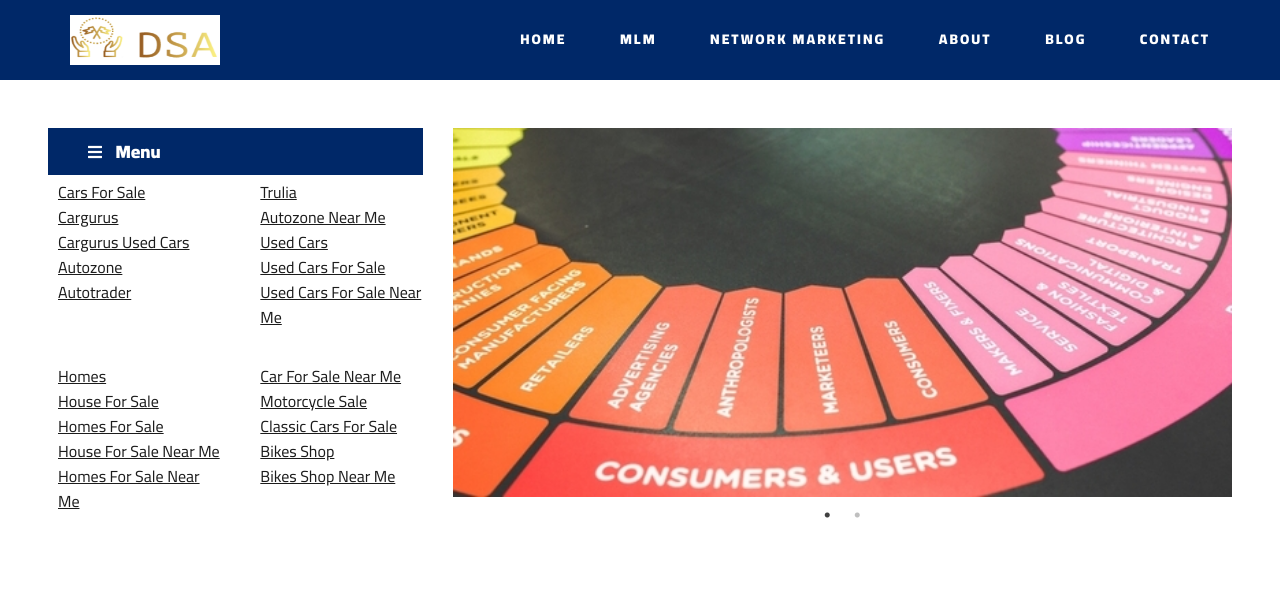
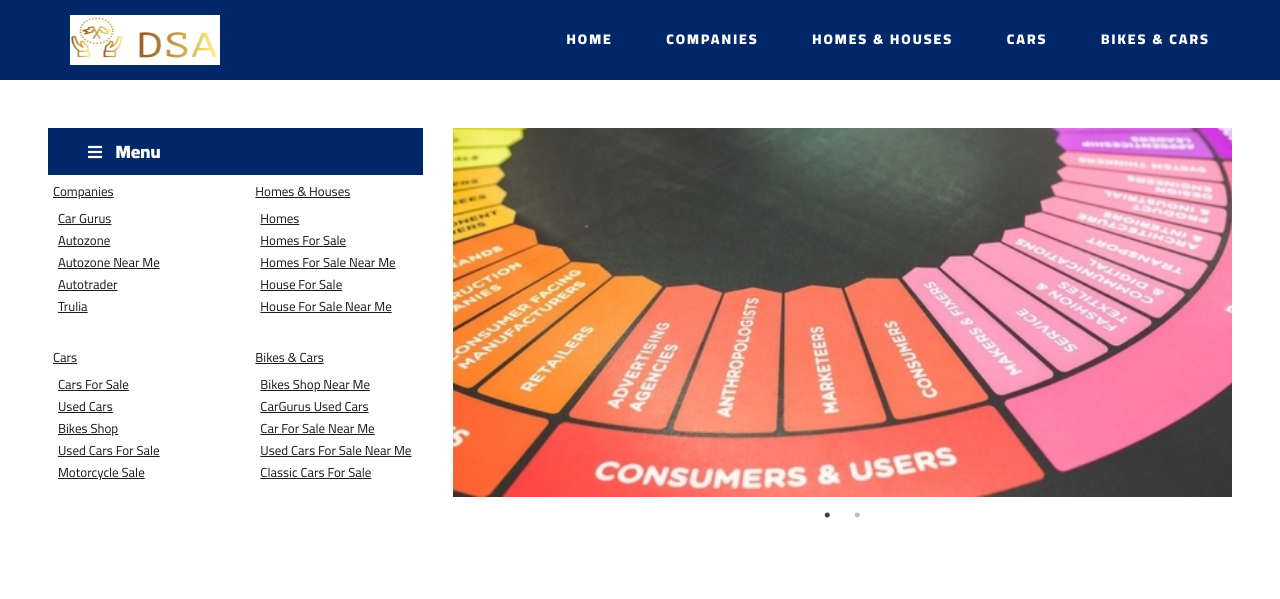
Before and after one commit to hassanjrao/fsn-website-Laravel, a Laravel app: page /mlm in a window 1280 px wide. Shown: the top 599 px of the page. Run offline with Laravel 8, Linux system fonts and the light colour scheme; data that the repository does not hold is empty; some libraries are stand-ins or nearby versions.

Commit message:
added left menu top and footer links

```diff
--- a/public/css/style.css
+++ b/public/css/style.css
@@ -530,6 +530,10 @@ ol {
   display: none;
 }
 
+.humberger__menu__wrapper a {
+  text-transform: capitalize;
+}
+
 .humberger__open {
   display: none;
 }
@@ -584,9 +588,8 @@ ol {
 }
 
 .hero__categories ul {
-  padding-left: 10px;
+  padding-left: 5px;
   padding-top: 5px;
-  padding-bottom: 5px;
 }
 
 .hero__categories ul li {
@@ -594,9 +597,9 @@ ol {
 }
 
 .hero__categories ul li a {
-  font-size: 16px;
+  font-size: 13px;
   color: #1c1c1c;
-  line-height: 25px;
+  line-height: 22px;
   display: block;
   text-transform: capitalize;
   text-decoration: underline;
@@ -2303,6 +2306,10 @@ ol {
   padding: 0px 16px;
 }
 
+.enquiry-btn:hover {
+  color: #cce5ff;
+}
+
 .tos-policy ul,
 .tos-policy ol {
   margin-left: 56px;
--- a/resources/sass/_header.scss
+++ b/resources/sass/_header.scss
@@ -313,6 +313,10 @@
     display: none;
 }
 
+.humberger__menu__wrapper a{
+    text-transform: capitalize;
+}
+
 .humberger__open {
     display: none;
 }
--- a/resources/sass/_hero.scss
+++ b/resources/sass/_hero.scss
@@ -59,17 +59,16 @@
 .hero__categories {
 
     ul {
-        padding-left: 10px;
+        padding-left: 5px;
         padding-top: 5px;
-        padding-bottom: 5px;
 
         li {
             list-style: none;
 
             a {
-                font-size: 16px;
+                font-size: 13px;
                 color: $normal-color;
-                line-height: 25px;
+                line-height: 22px;
                 display: block;
                 text-transform: capitalize;
                 text-decoration: underline;
--- a/resources/sass/_responsive.scss
+++ b/resources/sass/_responsive.scss
@@ -132,6 +132,7 @@
 
     a {
       display: inline-block;
+
     }
   }
 
--- a/resources/sass/_slider.scss
+++ b/resources/sass/_slider.scss
@@ -14,3 +14,6 @@
   z-index: 2;
   padding: 0px 16px;
 }
+.enquiry-btn:hover{
+  color:#cce5ff;
+}
--- a/resources/views/footer.blade.php
+++ b/resources/views/footer.blade.php
@@ -20,7 +20,7 @@
 
 
                         <div class="footer__widget ">
-                            <p class="mb-1">MLM in: </p>
+                            <p class="mb-1">Cars for sale in: </p>
                             <ul>
                                 <?php
 
@@ -57,7 +57,7 @@
 
                         <div class="footer__widget">
 
-                            <p class="mb-1">Network Marketing in:</p>
+                            <p class="mb-1">CarGurus in:</p>
                             <ul>
 
                                 <?php
@@ -107,7 +107,7 @@
                     <div class="col-lg-6 col-sm-6 col-xs-6 border border-top-0 border-left-0 border-bottom-0">
                         <div class="footer__widget">
 
-                            <p class="mb-1 mt-4">Mlm companies in: </p>
+                            <p class="mb-1 mt-4">CarGurus used cars in: </p>
                             <ul>
 
                                 <?php
@@ -154,7 +154,7 @@
 
                         <div class="footer__widget">
 
-                            <p class="mb-1 mt-4">Multi level marketing in: </p>
+                            <p class="mb-1 mt-4">Autozone in: </p>
                             <ul>
 
                                 <?php
--- a/resources/views/layouts/master.blade.php
+++ b/resources/views/layouts/master.blade.php
@@ -60,30 +60,59 @@
 
         <nav class="humberger__menu__nav mobile-menu">
             <ul>
-                <li class="active"><a href=" {{ route("/") }}">Home</a></li>
-                <li><a href="#">MLM</a>
+                <li class="active"><a href=" {{ route("/") }}">Home</a>
+
                     <ul class="header__menu__dropdown">
-                        <li><a href="{{ route("mlm") }}">MLM</a></li>
-                        <li><a href="{{ route("mlm-companies") }}">MLM Companies</a></li>
-                        <li><a href="#">MLM Company</a></li>
-                        <li><a href="#">MLM Business</a></li>
-                        <li><a href="#">MLM Software</a></li>
+                        <li><a href="about.php">About</a></li>
+                        <li><a href="blog-list.php">Blog</a></li>
+                        <li><a href="#">Contact</a></li>
+                    </ul>
+                </li>
+                <li><a href="#">Companies</a>
+                    <ul class="header__menu__dropdown">
+                        <li><a href="{{ route("mlm") }}">Car Gurus</a></li>
+                        <li><a href="{{ route("mlm-companies") }}">Autozone</a></li>
+                        <li><a href="#">Autozone near me</a></li>
+                        <li><a href="#">Autotrader</a></li>
+                        <li><a href="#">Trulia</a></li>
                     </ul>
                 </li>
 
-                <li><a href="#">Network Marketing</a>
+                <li><a href="#">Homes & Houses</a>
                     <ul class="header__menu__dropdown">
-                        <li><a href="network-marketing.php">Network Marketing</a></li>
-                        <li><a href="#">Multi Level Marketing</a></li>
-                        <li><a href="multi-level-marketers.php">Multi Level Marketers</a></li>
-                        <li><a href="direct-marketing.php">Direct Marketing</a></li>
-                        <li><a href="direct-selling-companies.php">Direct Selling Companies</a></li>
+                        <li><a href="network-marketing.php">Homes</a></li>
+                        <li><a href="#">Homes for sale</a></li>
+                        <li><a href="multi-level-marketers.php">Homes for sale near me</a></li>
+                        <li><a href="direct-marketing.php">house for sale</a></li>
+                        <li><a href="direct-selling-companies.php">house for sale near me</a></li>
                     </ul>
 
                 </li>
-                <li><a href="about.php">About</a></li>
-                <li><a href="blog-list.php">Blog</a></li>
-                <li><a href="#">Contact</a></li>
+
+                <li><a href="#">Cars</a>
+                    <ul class="header__menu__dropdown">
+                        <li><a href="network-marketing.php">cars for sale</a></li>
+                        <li><a href="#">used cars</a></li>
+                        <li><a href="multi-level-marketers.php">bikes shop</a></li>
+                        <li><a href="direct-marketing.php">used cars for sale</a></li>
+                        <li><a href="direct-selling-companies.php">motorcycle sale</a></li>
+                    </ul>
+
+                </li>
+
+                <li><a href="#">Bikes & Cars</a>
+                    <ul class="header__menu__dropdown">
+                        <li><a href="network-marketing.php">bikes shop near me</a></li>
+                        <li><a href="#">carGurus used cars</a></li>
+                        <li><a href="multi-level-marketers.php">car for sale near me</a></li>
+                        <li><a href="direct-marketing.php">used cars for sale near me</a></li>
+                        <li><a href="direct-selling-companies.php">classic cars for sale</a></li>
+                    </ul>
+
+                </li>
+
+
+
             </ul>
         </nav>
         <div id="mobile-menu-wrap"></div>
@@ -123,31 +152,59 @@
 
                         <ul>
 
-                            <li class="active"><a href=" {{ route("/") }}">Home</a></li>
-                            <li><a href="#">MLM</a>
+                            <li class="active"><a href=" {{ route("/") }}">Home</a>
 
                                 <ul class="header__menu__dropdown">
-                                    <li><a href="{{ route("mlm") }}">MLM</a></li>
-                                    <li><a href="{{ route("mlm-companies") }}">MLM Companies</a></li>
-                                    <li><a href="#">MLM Company</a></li>
-                                    <li><a href="mlm-business.php">MLM Business</a></li>
-                                    <li><a href="mlm-software.php">MLM Software</a></li>
+                                    <li><a href="about.php">About</a></li>
+                                    <li><a href="blog-list.php">Blog</a></li>
+                                    <li><a href="#">Contact</a></li>
                                 </ul>
                             </li>
-                            <li><a href="#">Network Marketing</a>
+                            <li><a href="#">Companies</a>
+                                <ul class="header__menu__dropdown">
+                                    <li><a href="{{ route("mlm") }}">Car Gurus</a></li>
+                                    <li><a href="{{ route("mlm-companies") }}">Autozone</a></li>
+                                    <li><a href="#">Autozone near me</a></li>
+                                    <li><a href="#">Autotrader</a></li>
+                                    <li><a href="#">Trulia</a></li>
+                                </ul>
+                            </li>
 
+                            <li><a href="#">Homes & houses</a>
                                 <ul class="header__menu__dropdown">
-                                    <li><a href="network-marketing.php">Network Marketing</a></li>
-                                    <li><a href="#">Multi Level Marketing</a></li>
-                                    <li><a href="multi-level-marketers.php">Multi Level Marketers</a></li>
-                                    <li><a href="direct-marketing.php">Direct Marketing</a></li>
-                                    <li><a href="direct-selling-companies.php">Direct Selling Companies</a></li>
+                                    <li><a href="network-marketing.php">Homes</a></li>
+                                    <li><a href="#">Homes for sale</a></li>
+                                    <li><a href="multi-level-marketers.php">Homes for sale near me</a></li>
+                                    <li><a href="direct-marketing.php">house for sale</a></li>
+                                    <li><a href="direct-selling-companies.php">house for sale near me</a></li>
                                 </ul>
 
                             </li>
-                            <li><a href="about.php">About</a></li>
-                            <li><a href="blog-list.php">Blog</a></li>
-                            <li><a href="#" class="contact-btn">Contact</a></li>
+
+                            <li><a href="#">Cars</a>
+                                <ul class="header__menu__dropdown">
+                                    <li><a href="network-marketing.php">cars for sale</a></li>
+                                    <li><a href="#">used cars</a></li>
+                                    <li><a href="multi-level-marketers.php">bikes shop</a></li>
+                                    <li><a href="direct-marketing.php">used cars for sale</a></li>
+                                    <li><a href="direct-selling-companies.php">motorcycle sale</a></li>
+                                </ul>
+
+                            </li>
+
+                            <li><a href="#">Bikes & Cars</a>
+                                <ul class="header__menu__dropdown">
+                                    <li><a href="network-marketing.php">bikes shop near me</a></li>
+                                    <li><a href="#">carGurus used cars</a></li>
+                                    <li><a href="multi-level-marketers.php">car for sale near me</a></li>
+                                    <li><a href="direct-marketing.php">used cars for sale near me</a></li>
+                                    <li><a href="direct-selling-companies.php">classic cars for sale</a></li>
+                                </ul>
+
+                            </li>
+
+
+
                         </ul>
                     </nav>
                 </div>
@@ -183,24 +240,33 @@
                             <div class="col-lg-6 col-md-6 col-sm-6 col-6">
 
                                 <ul>
-                                    <li><a href="{{ route("mlm") }}">cars for sale</a></li>
-                                    <li><a href="{{ route("mlm-companies") }}">cargurus</a></li>
-                                    <li><a href="#">cargurus used cars</a></li>
-                                    <li><a href="#">autozone</a></li>
-                                    <li><a href="#">autotrader</a></li>
+                                    <li><a href="#">Companies</a>
+                                        <ul class="header__menu__dropdown">
+                                            <li><a href="{{ route("mlm") }}">Car Gurus</a></li>
+                                            <li><a href="{{ route("mlm-companies") }}">Autozone</a>
+                                            </li>
+                                            <li><a href="#">Autozone near me</a></li>
+                                            <li><a href="#">Autotrader</a></li>
+                                            <li><a href="#">Trulia</a></li>
+                                        </ul>
+                                    </li>
+                                </ul>
 
-                                </ul>
 
 
                             </div>
                             <div class="col-lg-6 col-md-6 col-sm-6 col-6">
                                 <ul>
-                                    <li><a href="#">trulia</a></li>
-                                    <li><a href="#">autozone near me</a></li>
-                                    <li><a href="#">used cars</a></li>
-                                    <li><a href="#">used cars for sale</a></li>
-                                    <li><a href="#">used cars for sale near me</a></li>
+                                    <li><a href="#">Homes & houses</a>
+                                        <ul class="header__menu__dropdown">
+                                            <li><a href="network-marketing.php">Homes</a></li>
+                                            <li><a href="#">Homes for sale</a></li>
+                                            <li><a href="multi-level-marketers.php">Homes for sale near me</a></li>
+                                            <li><a href="direct-marketing.php">house for sale</a></li>
+                                            <li><a href="direct-selling-companies.php">house for sale near me</a></li>
+                                        </ul>
 
+                                    </li>
                                 </ul>
                             </div>
                         </div>
@@ -215,27 +281,33 @@
                             <div class="col-lg-6 col-md-6 col-sm-6 col-6">
                                 <ul>
 
+                                    <li><a href="#">Cars</a>
+                                        <ul class="header__menu__dropdown">
+                                            <li><a href="network-marketing.php">cars for sale</a></li>
+                                            <li><a href="#">used cars</a></li>
+                                            <li><a href="multi-level-marketers.php">bikes shop</a></li>
+                                            <li><a href="direct-marketing.php">used cars for sale</a></li>
+                                            <li><a href="direct-selling-companies.php">motorcycle sale</a></li>
+                                        </ul>
 
-                                   <li><a href="#">homes</a></li>
-                                   <li><a href="#">house for sale</a></li>
-                                   <li><a href="#">homes for sale</a></li>
-                                    <li><a href="#"> house for sale near me</a></li>
-                                    <li><a href="#"> homes for sale near me</a></li>
-
-
-
+                                    </li>
                                 </ul>
 
                             </div>
                             <div class="col-lg-6 col-md-6 col-sm-6 col-6">
                                 <ul>
-                                    <li><a href="#">car for sale near me</a></li>
-                                    <li><a href="#">motorcycle sale</a></li>
-                                    <li><a href="#">classic cars for sale</a></li>
-                                    <li><a href="#">bikes shop</a></li>
-                                    <li><a href="#">bikes shop near me</a></li>
+                                    <li><a href="#">Bikes & Cars</a>
+                                        <ul class="header__menu__dropdown">
+                                            <li><a href="network-marketing.php">bikes shop near me</a></li>
+                                            <li><a href="#">carGurus used cars</a></li>
+                                            <li><a href="multi-level-marketers.php">car for sale near me</a></li>
+                                            <li><a href="direct-marketing.php">used cars for sale near me</a></li>
+                                            <li><a href="direct-selling-companies.php">classic cars for sale</a></li>
+                                        </ul>
 
+                                    </li>
                                 </ul>
+
                             </div>
                         </div>
 
```
